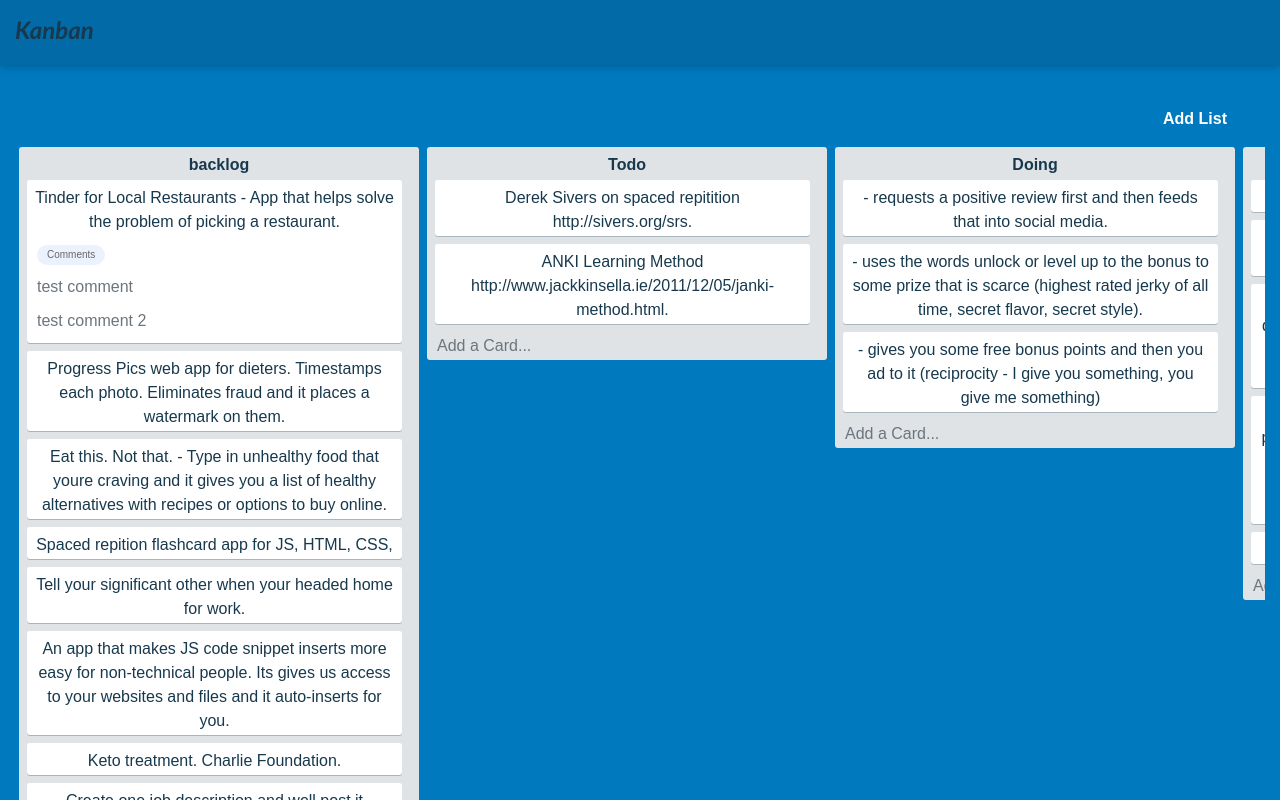
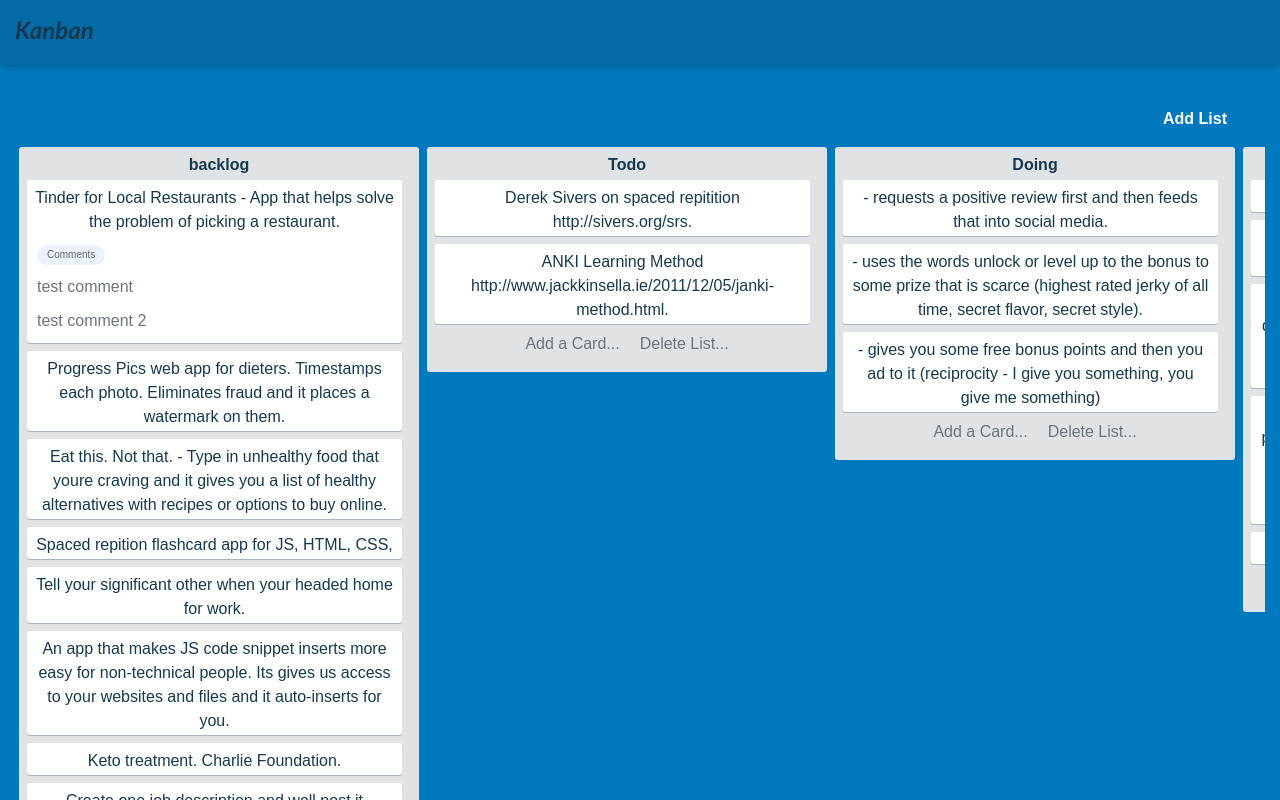
Before and after one commit to IAmNithi/kanban, a React (Create React App) app: page / in a window 1280 px wide. Shown: the top 800 px of the page. Built offline with nearby package versions, Linux system fonts and the light colour scheme.

Commit message:
added delete list function

```diff
--- a/src/component/Activityboard.js
+++ b/src/component/Activityboard.js
@@ -80,6 +80,9 @@ export default class Activityboard extends Component {
     updateCard(e, list) {
         this.props.updateCard(e, list);
     }
+    deleteList(){
+        this.props.deleteList(this.state.listName);
+    }
     render() {
         return (
             <div className="activityboard">
@@ -94,9 +97,14 @@ export default class Activityboard extends Component {
                                 return this.renderList(data, index);
                             })}
                         </div>
+                        <p draggable={false}>
                         <span onClick={(e) => this.toggleModal(e)} href="#" draggable={false} className="create-new-link text-muted text-left">
                             Add a Card...
                         </span>
+                        <span onClick={(e) => this.deleteList(e)} href="#" draggable={false} className="create-new-link text-muted text-right">
+                            Delete List...
+                        </span>
+                        </p>
                     </div>
                 </div>
             </div>
--- a/src/component/Body.js
+++ b/src/component/Body.js
@@ -18,6 +18,7 @@ export default class Body extends Component {
     this.createNewCard = this.createNewCard.bind(this);
     this.deleteCard = this.deleteCard.bind(this);
     this.updateCard = this.updateCard.bind(this);
+    this.deleteList = this.deleteList.bind(this);
   }
   onDropEvent(e, id) {
     let targetId = e.dataTransfer.getData("id");
@@ -100,10 +101,20 @@ export default class Body extends Component {
       kanban: data
     })
   }
+  deleteList(listname){
+    for(let key in data){
+      if(key === listname){
+        delete data[key];
+      }
+    }
+    this.setState({
+      kanban: data
+    })
+  }
   renderList() {
     const activityList = [];
     for (let key in this.state.kanban) {
-      activityList.push(<Activityboard backlogData={this.state.kanban[key]} listName={key} key={key} onDropEvent={this.onDropEvent} createCardBody={this.createNewCard} updateCard={this.updateCard} deleteCardData={this.deleteCard}/>)
+      activityList.push(<Activityboard backlogData={this.state.kanban[key]} listName={key} key={key} onDropEvent={this.onDropEvent} createCardBody={this.createNewCard} updateCard={this.updateCard} deleteCardData={this.deleteCard} deleteList={this.deleteList}/>)
     }
     return <div className="body-scroller">
       {activityList}
```
